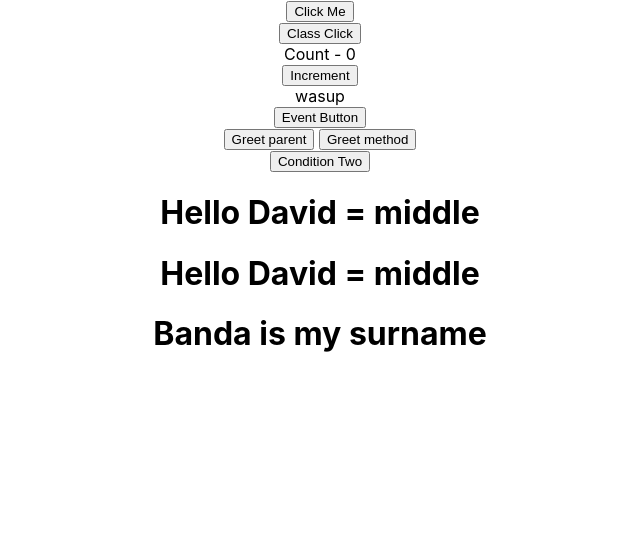
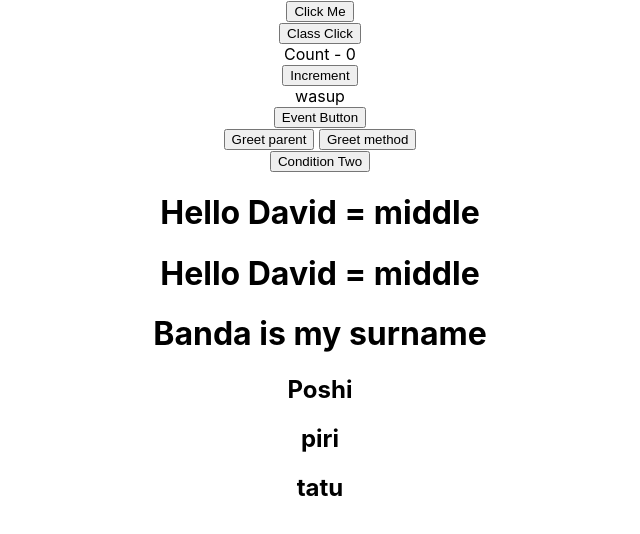
Before and after one commit to Masi-B/refresher-react, a React (Create React App) app: page / in a window 1280 px wide. Shown: the top 534 px of the page, without its empty margins (320-960 px from the left). Built offline with nearby package versions, Linux system fonts and the light colour scheme.

Commit message:
new  commit

```diff
--- a/src/App.js
+++ b/src/App.js
@@ -8,6 +8,7 @@ import FunctionClick from './components/FunctionClick';
 import Greet from './components/Greet';
 import Message from './components/Message';
 import ParentComponent from './components/ParentComponent';
+import UsingLists from './components/UsingLists';
 import Welcome from './components/Welcome';
 
 function App() {
@@ -22,6 +23,7 @@ function App() {
       <Condition/>
       <Greet name="David" typename="middle" />
       <Welcome name="Banda" typename="surname" />
+      <UsingLists/>
       {/*
       <Greet name="Masimba" typename="firstName">
         <button>children props</button>
--- /dev/null
+++ b/src/components/PeopleInfo.js
@@ -0,0 +1,13 @@
+import React from 'react'
+
+function PeopleInfo({infoShow }) {
+    return (
+      <div>
+        <h2>
+          {infoShow.name}'s id is {infoShow.id}
+        </h2>
+      </div>
+    );
+}
+
+export default PeopleInfo
--- /dev/null
+++ b/src/components/UsingLists.js
@@ -0,0 +1,15 @@
+import React from "react";
+import PeopleInfo from "./PeopleInfo";
+
+function UsingLists() {
+  const names = ["Poshi", "piri", "tatu"];
+  const mazita = names.map((zita, index) => <h2 key={index}> {zita}</h2>)
+  const info = [
+    { name: "Poshi", id: 1, skill: "None" },
+    { name: "Abyss", id: 2, skill: "Walker" },
+  ];
+    const infoPrint = info.map((infoShow) => <PeopleInfo key={infoShow.id} infoShow={infoShow }></PeopleInfo> );
+  return <div>{mazita}</div>;
+}
+
+export default UsingLists;
```
